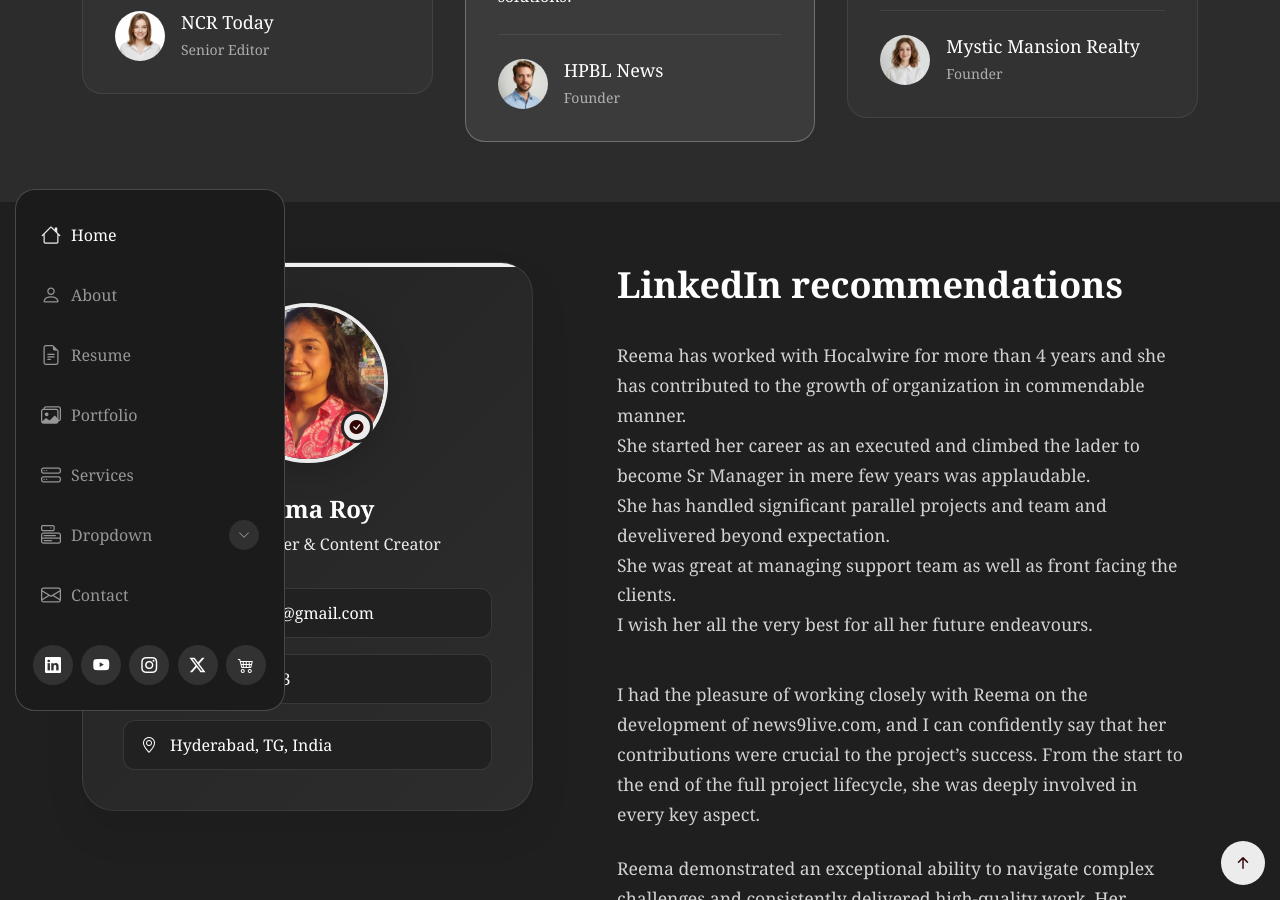
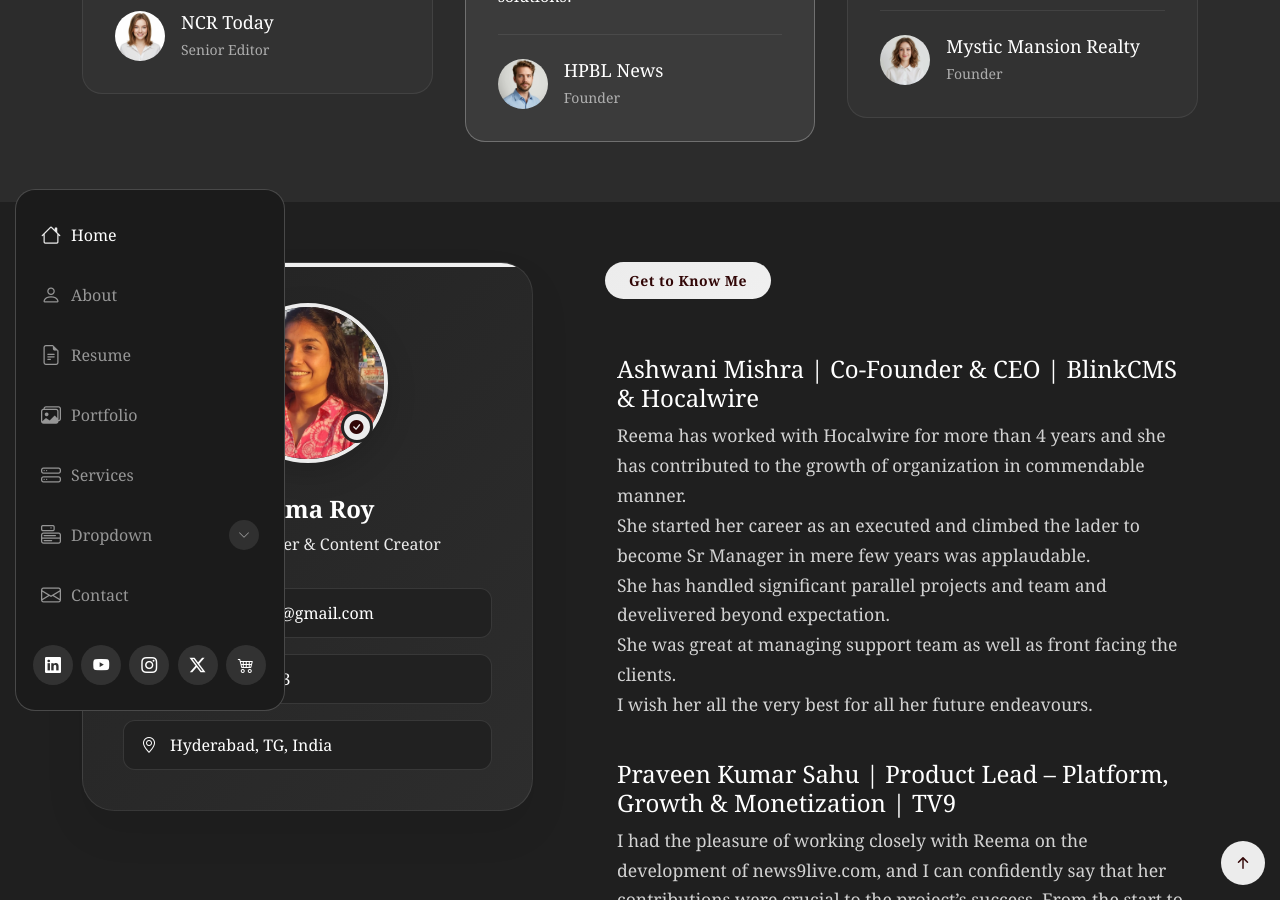
Before and after one commit to iamreemaroy/Reema-Roy, a Jekyll site: the page index.html, which Jekyll copies as it is, in a window 1280 px wide and 900 px high, scrolled down 3183 px. Built offline with Jekyll 4.4.1, drawn with Linux system fonts in a browser that asks for light colours.

Commit message:
Update index.html

```diff
--- a/index.html
+++ b/index.html
@@ -379,10 +379,13 @@
           <div class="col-lg-7" data-aos="fade-left" data-aos-delay="300">
             <div class="about-content">
               <div class="section-header">
-                <h2 style="padding-left: 12px;padding-right: 12px;">LinkedIn recommendations</h2>
+                <span class="badge-text">Get to Know Me</span>
               </div>
 
               <div class="description" style="padding-left: 12px;padding-right: 12px;">
+                <h4>
+                  Ashwani Mishra | Co-Founder & CEO | BlinkCMS & Hocalwire
+                </h4>
                 <p>Reema has worked with Hocalwire for more than 4 years and she has contributed to the growth of organization in commendable manner.
                 <br>She started her career as an executed and climbed the lader to become Sr Manager in mere few years was applaudable.
                 <br>She has handled significant parallel projects and team and develivered beyond expectation.
@@ -390,6 +393,9 @@
                 <br>I wish her all the very best for all her future endeavours.</p>
               </div>
               <div class="description" style="padding-left: 12px;padding-right: 12px;">
+                <h4>
+                  Praveen Kumar Sahu | Product Lead – Platform, Growth & Monetization | TV9
+                </h4>
                 <p>I had the pleasure of working closely with Reema on the development of news9live.com, and I can confidently say that her contributions were crucial to the project’s success. From the start to the end of the full project lifecycle, she was deeply involved in every key aspect.
 </p>
                 <p>Reema demonstrated an exceptional ability to navigate complex challenges and consistently delivered high-quality work. Her expertise and dedication were evident as we worked through feedback cycles and iterative improvements to refine the site. She also played a pivotal role in training the editorial team, ensuring a smooth transition to the new platform.
```
